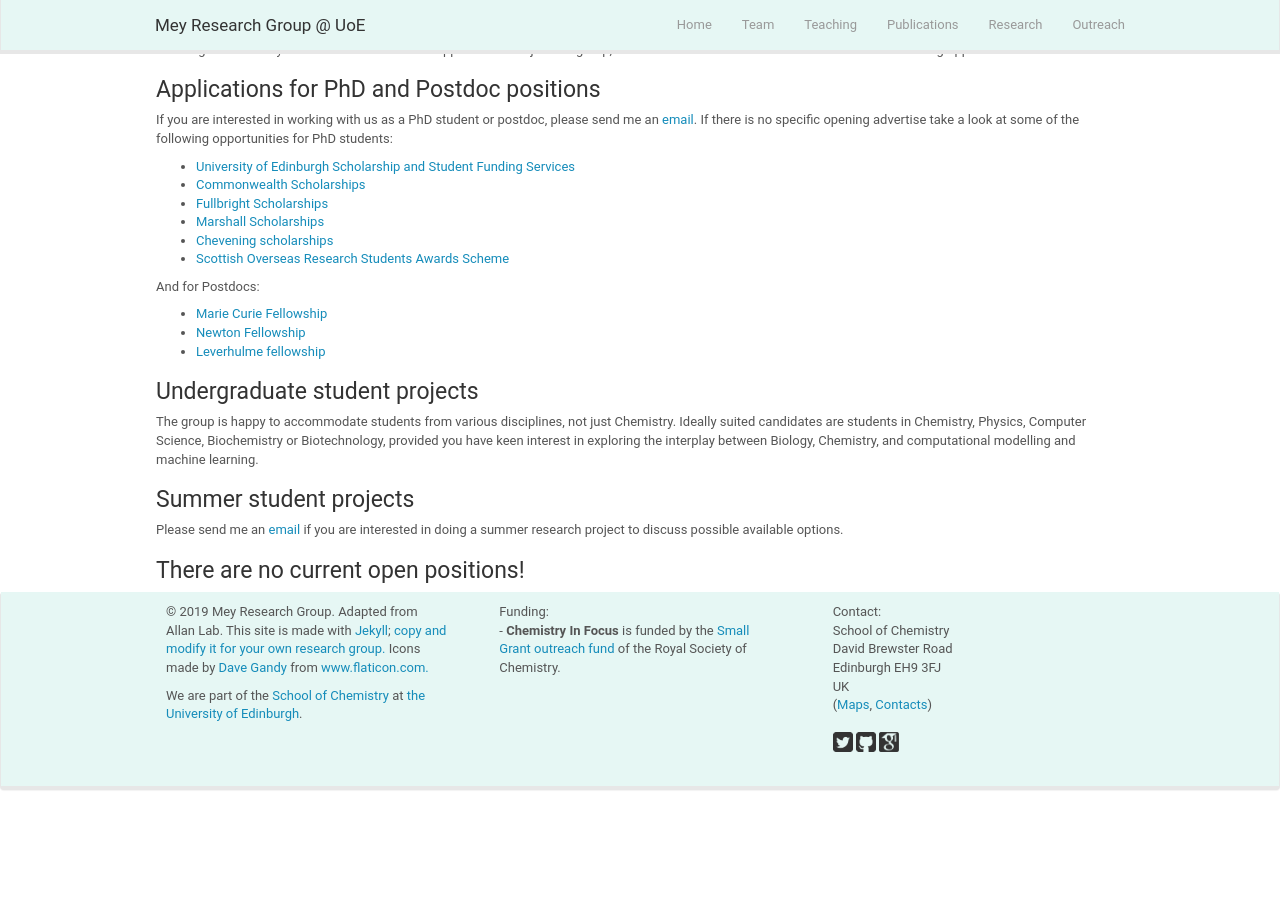
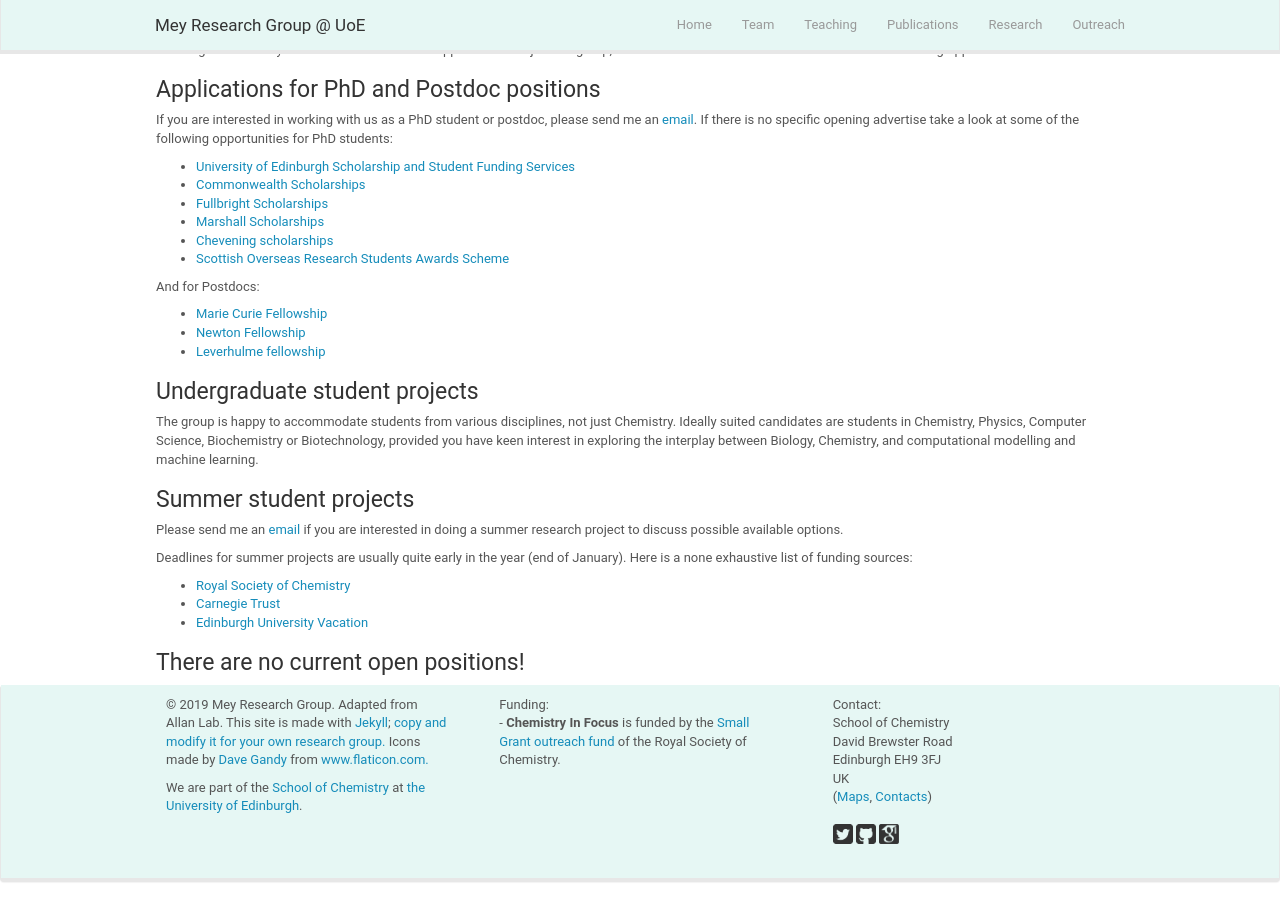
Before and after one commit to mozhu621/intellistream.github.io, a Jekyll site: the page built from _pages/team.md, in a window 1280 px wide and 900 px high, scrolled down 791 px. Built offline with Jekyll 4.4.1, drawn with Linux system fonts in a browser that asks for light colours; nearby versions of some CDN libraries; before the commit the page ends 1599 px from its top, so only the background shows below that.

Commit message:
adding undergraduate bursary information

```diff
--- a/_pages/team.md
+++ b/_pages/team.md
@@ -122,4 +122,10 @@ The group is happy to accommodate students from various disciplines, not just Ch
 ### Summer student projects
 Please send me an [email](mailto:antonia.mey@ed.ac.uk) if you are interested in doing a summer research project to discuss possible available options.
 
+Deadlines for summer projects are usually quite early in the year (end of January). Here is a none exhaustive list of funding sources:
+
+* [Royal Society of Chemistry](https://www.rsc.org/ScienceAndTechnology/Funding/undergraduate-bursary.asp)
+* [Carnegie Trust](https://www.carnegie-trust.org/award-schemes/vacation-scholarships/)
+* [Edinburgh University Vacation](https://uoe.sharepoint.com/sites/CSCE/AcademicAffairs/SitePages/College-Vacation-Scholarships.aspx)
+
 ### There are no current open positions!
```
